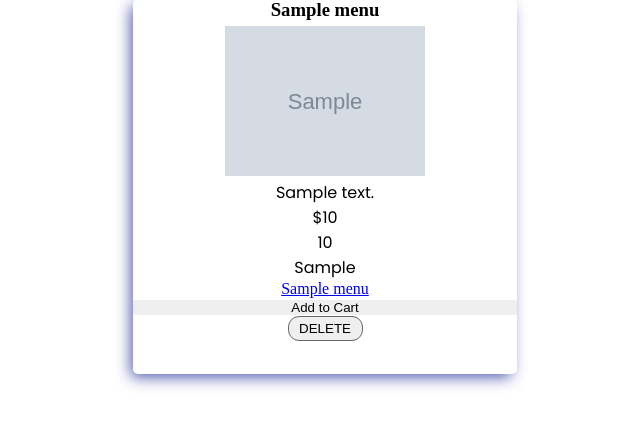
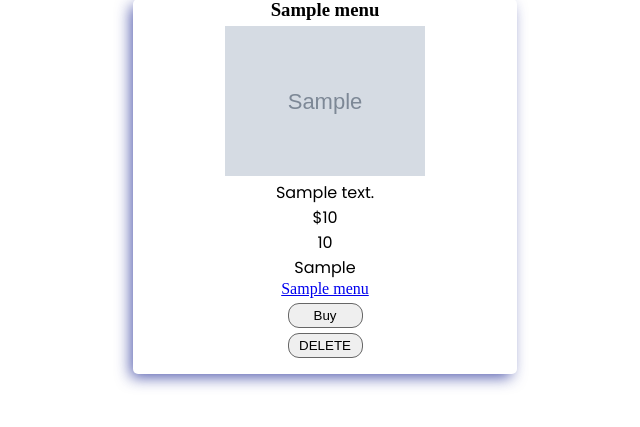
Before and after one commit to Tyrone-Cartwright/Kathys-baKery, a Node project: template views/menus/index.ejs in a window 1280 px wide. Shown: the part 157-584 px from the top of the page, without its empty margins (315-955 px from the left). Run offline with Node 20 templates, Linux system fonts and the light colour scheme; the template is opened without the code that fills it: most values are stand-ins (such as "Sample title", 1, 10 or a date in 2020); grey boxes marked "Sample" are stand-in pictures; some libraries are stand-ins or nearby versions; some web fonts are replaced.

Commit message:
wip: buy button adds one then returns to menu index add basic style for buy btn

```diff
--- a/public/style.css
+++ b/public/style.css
@@ -138,11 +138,12 @@ header {
 }
 
 .menu-card .buy {
-  width: 100%;
-  border-radius: 2px;
-  /* outline: none; */
-  border: none;
   cursor: pointer;
+  border-radius: 11px;
+  border: 1px solid #666;
+  width: 75px;
+  height: 25px;
+  margin: 5px;
 }
 
 .menu-card form input {
--- a/views/menus/index.ejs
+++ b/views/menus/index.ejs
@@ -17,7 +17,7 @@
           <p><%= menu[i].qty %></p>
           <p><%= menu[i].preparedBy %></p>
           <a href="/menu/<%= menu[i]._id%>"><%= menu[i].name%></a>
-          <button class="buy">Add to Cart</button>
+          <div><button class="buy">Buy</button></div>
           <form action="/menu/<%= menu[i]._id%>?_method=DELETE" method="POST">
             <input type="submit" value="DELETE" />
           </form>
```
Also changed, not shown: views/menus/show.ejs (+8 -0 lines).
